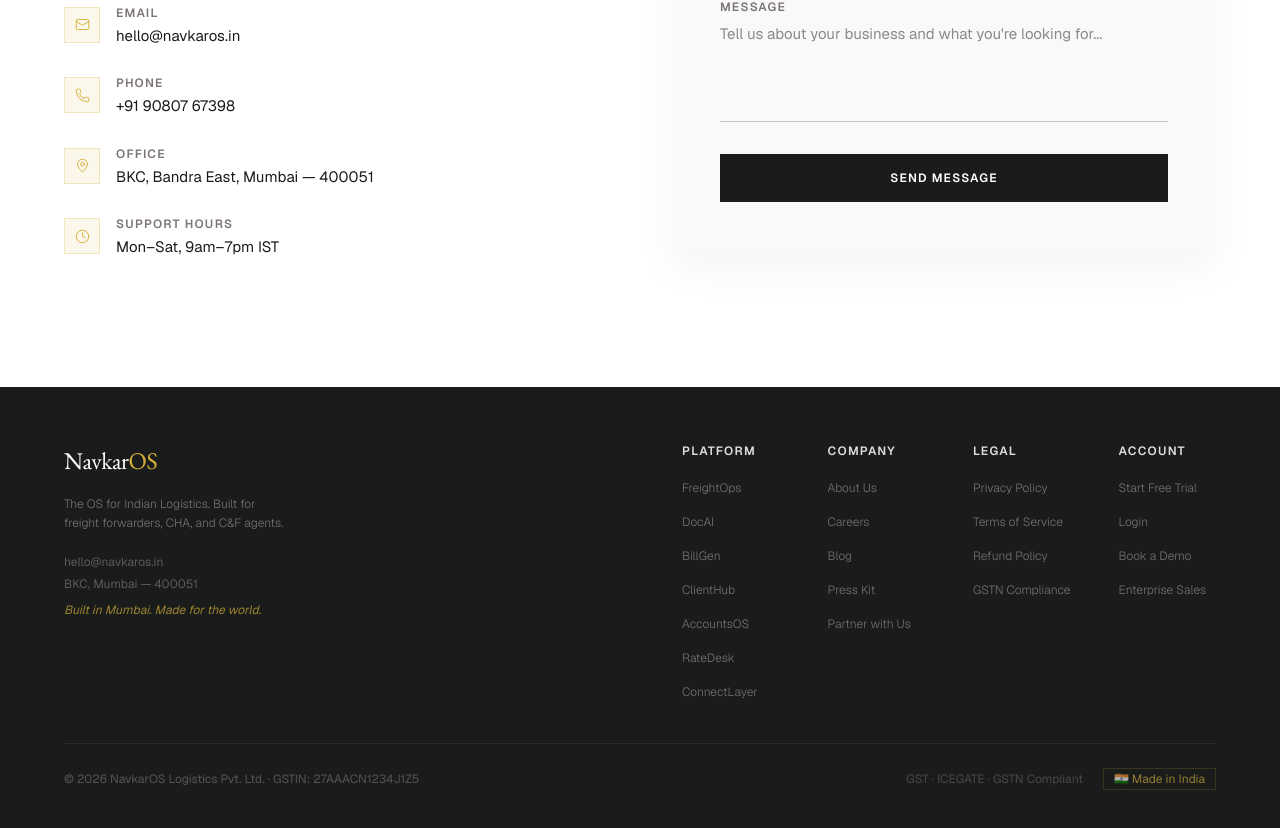
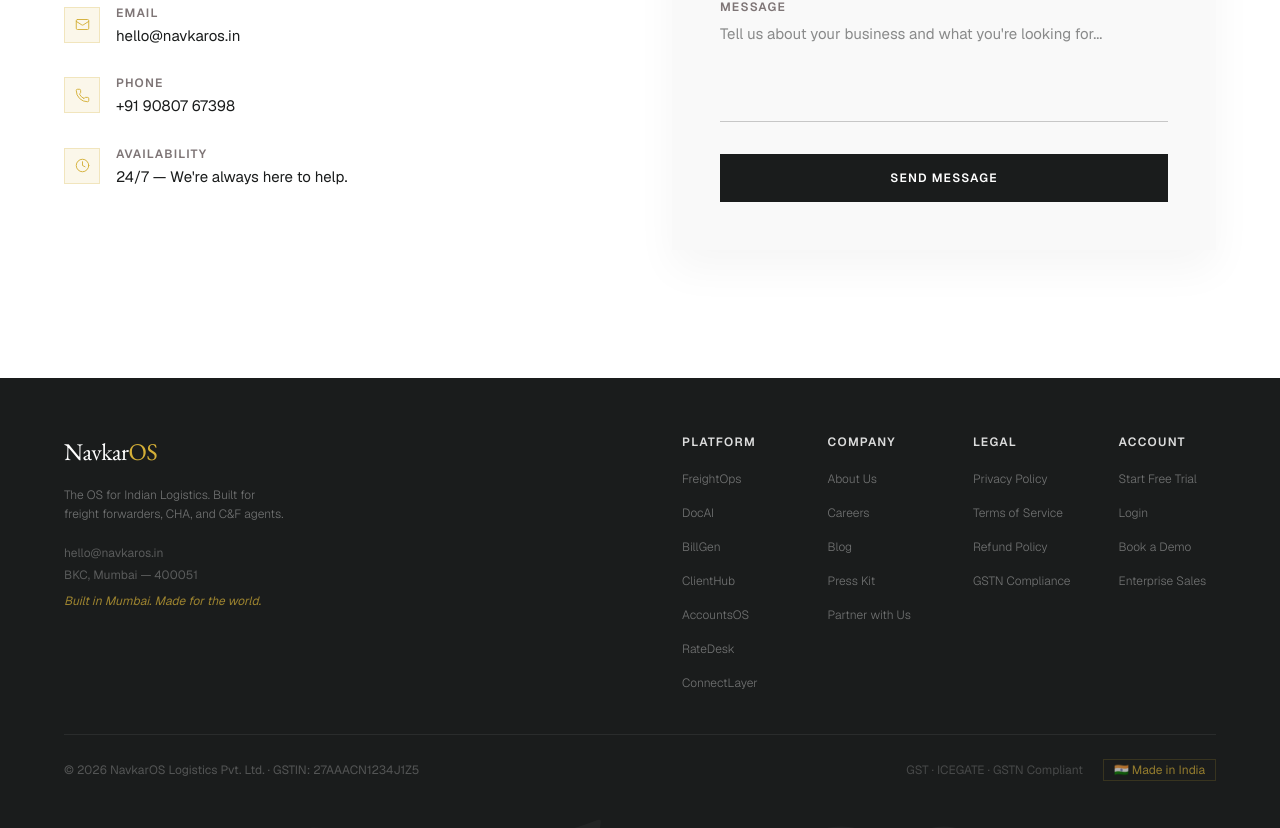
Before and after one commit to pranamshah/navkar_os, a Next.js app: page / in a window 1280 px wide. Shown: the part 8813-9641 px from the top of the page. Built offline with nearby package versions, Linux system fonts and the light colour scheme; no server answers.

Commit message:
fix: remove Office entry, update availability to 24/7 in ContactSection

```diff
--- a/components/home/ContactSection.tsx
+++ b/components/home/ContactSection.tsx
@@ -7,8 +7,7 @@
 const contactDetails = [
   { label: "Email", value: "hello@navkaros.in", Icon: Mail },
   { label: "Phone", value: "+91 90807 67398", Icon: Phone },
-  { label: "Office", value: "BKC, Bandra East, Mumbai — 400051", Icon: MapPin },
-  { label: "Support Hours", value: "Mon–Sat, 9am–7pm IST", Icon: Clock },
+  { label: "Availability", value: "24/7 — We're always here to help.", Icon: Clock },
 ];
 
 export default function ContactSection() {
```
